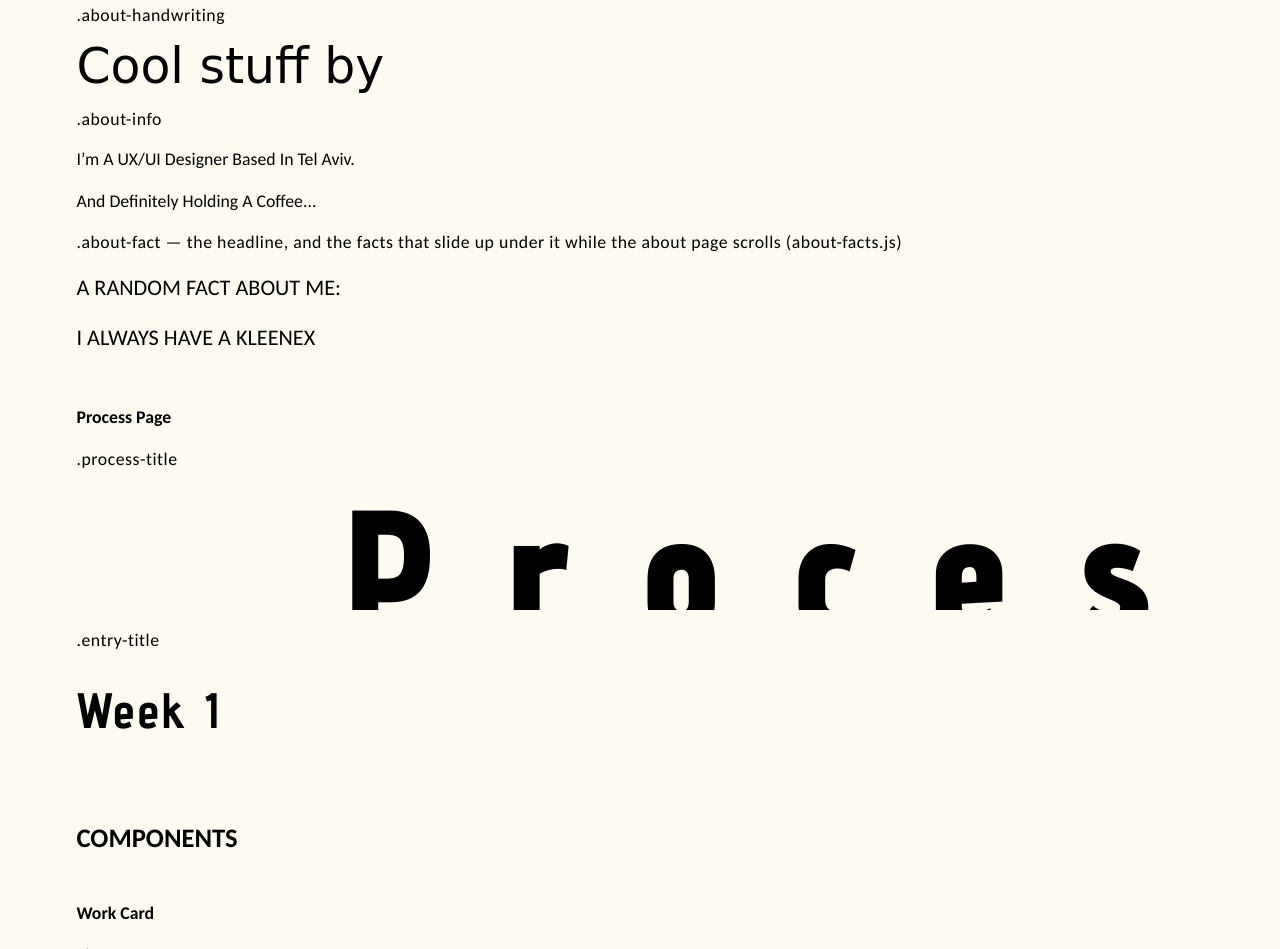
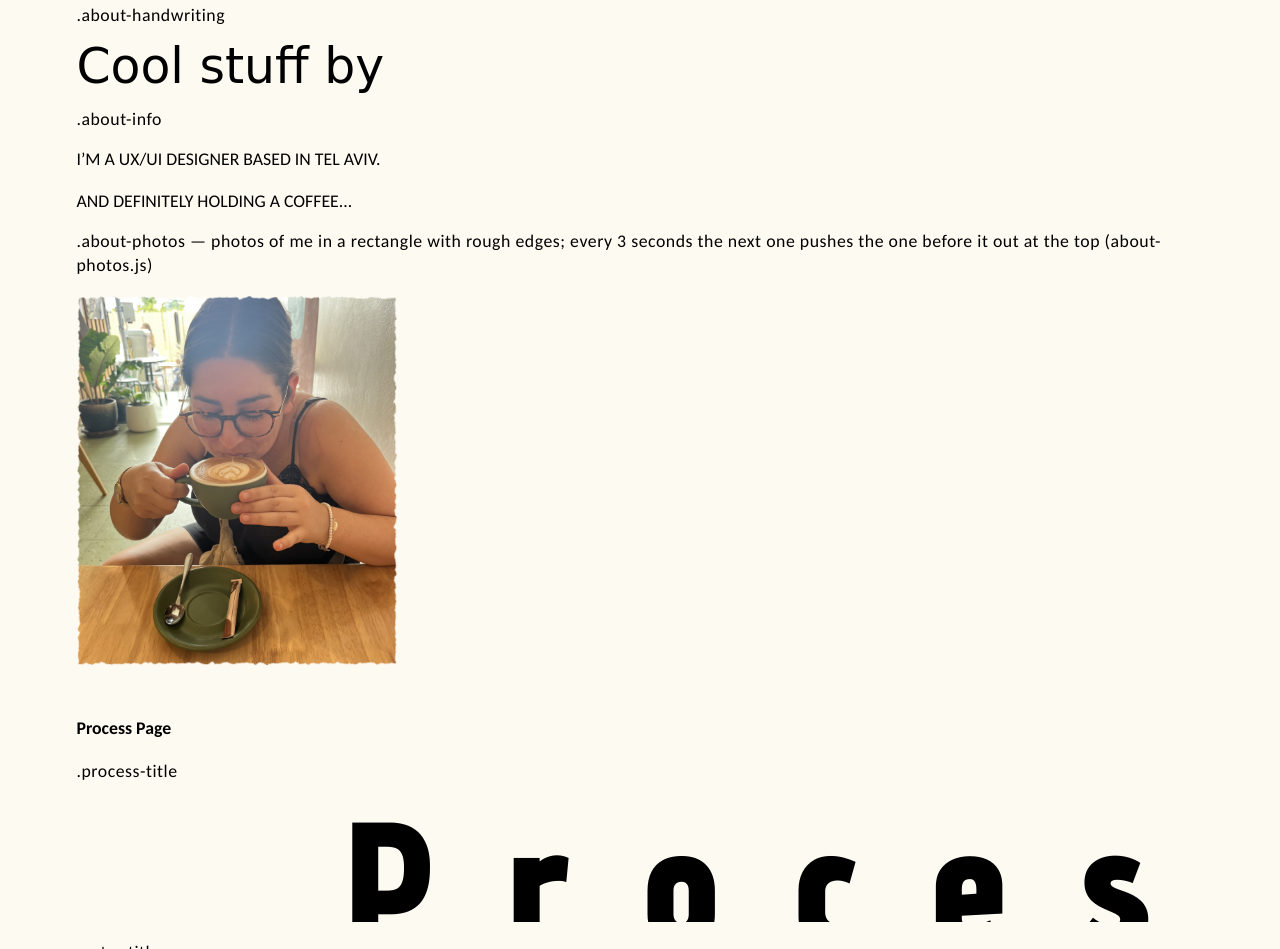
Before and after one commit to yaellenga/yael-portfolio, a plain HTML site: page styleguide.html in a window 1280 px wide. Shown: the part 8170-9119 px from the top of the page. Drawn offline with Linux system fonts and the light colour scheme; a web font is replaced by a local one.

Commit message:
About: the new design from Figma, with photos that switch by themselves every 3 seconds
Cream with orange texts; the contact links under "don't hesitate to reach out"; the photos push
each other out of a rough-edged rectangle with a small bounce. The mouse tail goes over the photos,
shows at half strength behind the text, and disappears over the links and "Cool stuff by".
"number copied" / "email copied" now sit in the middle of the number's or address's space.

Co-Authored-By: Claude Opus 5.5 <noreply@anthropic.com>

```diff
--- /dev/null
+++ b/about-photos.js
@@ -0,0 +1,50 @@
+// About page: photos of me in a rectangle, one at a time.
+// Each photo stays --about-photo-time (3 seconds, in styles.css); then the next one comes up from
+// below and pushes it out at the top, with a small bounce (--about-photo-switch-time).
+// After the last photo comes the first one again, as if they were on a wheel: the list gets
+// a copy of the first photo at its end, and once the copy is in place the list jumps back
+// to the real first photo, which looks exactly the same, so the jump can't be seen.
+
+(function () {
+  const box = document.querySelector('.about-photos');
+  if (!box) return;
+  const track = box.querySelector('.about-photos-track');
+  const photos = [...track.children];
+  if (photos.length < 2) return;
+
+  // The copy of the first photo, at the end
+  const copyOfFirst = photos[0].cloneNode(true);
+  copyOfFirst.setAttribute('aria-hidden', 'true');
+  track.appendChild(copyOfFirst);
+
+  const rootStyle = getComputedStyle(document.documentElement);
+  const stayTime = parseFloat(rootStyle.getPropertyValue('--about-photo-time')) * 1000;
+
+  let current = 0; // which photo is showing
+
+  // Move the list up so that photo number "index" is in the rectangle
+  function showPhoto(index) {
+    track.style.transform = `translateY(${-index * 100}%)`;
+  }
+
+  const switchTime = parseFloat(rootStyle.getPropertyValue('--about-photo-switch-time')) * 1000;
+  const lessMotion = window.matchMedia('(prefers-reduced-motion: reduce)').matches;
+
+  // Jump back to the real first photo, without moving (it looks exactly like the copy)
+  function backToFirst() {
+    track.style.transition = 'none';
+    current = 0;
+    showPhoto(current);
+    track.offsetHeight; // makes the browser apply it now
+    track.style.transition = '';
+  }
+
+  function nextPhoto() {
+    current += 1;
+    showPhoto(current);
+    // The copy of the first photo is coming in: once it is in place, jump back to the real one
+    if (current === photos.length) setTimeout(backToFirst, lessMotion ? 0 : switchTime + 50);
+  }
+
+  setInterval(nextPhoto, stayTime);
+})();
--- a/copy-on-click.js
+++ b/copy-on-click.js
@@ -1,6 +1,7 @@
 // Project pages, top right: clicking the phone number or the email address copies it
 // instead of calling or opening an email. The text changes for a moment ("number copied",
-// "email copied", from data-copied-text in the HTML, in the same font), then goes back.
+// "email copied", from data-copied-text in the HTML, in the same font, in the middle of the
+// space the address or number took), then goes back.
 // (How long it stays: --email-copied-time in styles.css.)
 
 const copiedTime = parseFloat(getComputedStyle(document.documentElement).getPropertyValue('--email-copied-time')) * 1000;
@@ -28,8 +29,13 @@ for (const link of document.querySelectorAll('[data-copied-text]')) {
       box.remove();
     }
 
+    // The message sits in the middle of the space of the address (or number): .is-copied in styles.css
     text.textContent = link.dataset.copiedText;
+    link.classList.add('is-copied');
     clearTimeout(timer);
-    timer = setTimeout(() => { text.textContent = original; }, copiedTime);
+    timer = setTimeout(() => {
+      text.textContent = original;
+      link.classList.remove('is-copied');
+    }, copiedTime);
   });
 }
--- a/styleguide.html
+++ b/styleguide.html
@@ -106,9 +106,13 @@
         <p class="about-handwriting">Cool stuff by</p>
         <p class="project-text">.about-info</p>
         <div class="about-info"><p>I’m a UX/UI designer based in Tel Aviv.</p><p>and definitely holding a coffee...</p></div>
-        <p class="project-text">.about-fact — the headline, and the facts that slide up under it while the about page scrolls (about-facts.js)</p>
-        <p class="about-fact">A random fact about me:</p>
-        <p class="about-fact">i always have a Kleenex</p>
+        <p class="project-text">.about-photos — photos of me in a rectangle with rough edges; every 3 seconds the next one pushes the one before it out at the top (about-photos.js)</p>
+        <div class="about-photos guide-about-photos">
+          <div class="about-photos-track">
+            <img class="about-photo" src="images/about-photo-1.jpg" alt="">
+            <img class="about-photo" src="images/about-photo-2.jpg" alt="">
+          </div>
+        </div>
       </div>
 
       <div class="guide-group">
@@ -372,5 +376,6 @@
   <script src="copy-on-click.js"></script>
   <script src="custom-cursor.js"></script>
   <script src="about-stamps.js"></script>
+  <script src="about-photos.js"></script>
 </body>
 </html>
--- a/styles.css
+++ b/styles.css
@@ -106,9 +106,9 @@
 
   /* About page sizes (in Figma pixels × --u) */
   --about-text-size: calc(20 * var(--u));  /* the text about me */
-  --about-fact-size: calc(25 * var(--u));  /* "A random fact about me:" and the facts */
-  --about-fact-step: 72;                   /* from one fact to the next in the list (a line and an empty line) */
-  --about-fact-scroll: 40vh;               /* how much scrolling moves to the next fact */
+  --about-photo-time: 3s;                  /* each photo of me stays this long... */
+  --about-photo-switch-time: 0.55s;        /* ...and then the next one pushes it out this fast */
+  --about-trail-fade-time: 0.2s;           /* the tail disappears (over the links and "Cool stuff by") this fast */
 
   /* Project pages (like "project page- trac"), also in Figma pixels × --u */
   --scroll-down-size: calc(20 * var(--u)); /* home: "scroll down" at the bottom of the first screen */
@@ -830,6 +830,8 @@ body:has(.has-project-cursor a:hover) .project-cursor { display: none; }
   transition: opacity var(--top-link-open-time) ease-out;
 }
 .top-link-reveal { opacity: 0; }
+/* "number copied" / "email copied" (copy-on-click.js): in the middle of the space of the number or address */
+.top-link-swap.is-copied .top-link-reveal { justify-self: center; }
 
 .top-link-swap:hover,
 .top-link-swap:focus-visible { width: calc(var(--open) * var(--t)); }
@@ -1426,18 +1428,17 @@ body:has(.has-project-cursor a:hover) .project-cursor { display: none; }
 }
 
 /* =========================================================
-   About page (about.html): one screen, drawn 1440 × 785.
-   The screen stays in place (fixed); scrolling only changes the random fact (about-facts.js).
+   About page (about.html): one screen, drawn 1440 × 785, that stays in place.
    ========================================================= */
 
-/* The blue page: fills the window and stays in place */
+/* The page: cream, with orange texts, fills the window and stays in place */
 .about-page {
+  --project-nav-color: var(--color-home-orange); /* phone, email, LinkedIn, Cv */
   position: fixed;
   inset: 0;
-  z-index: 1; /* above the scroll space under it (.about-scroll-space), so clicks reach the links */
   height: var(--screen-height);
-  background-color: var(--color-about-blue);
-  color: var(--color-black);
+  background-color: var(--color-project-cream);
+  color: var(--color-home-orange);
 }
 
 /* "Cool stuff by" and "Yael Lenga" at the top */
@@ -1456,57 +1457,52 @@ body:has(.has-project-cursor a:hover) .project-cursor { display: none; }
   text-underline-position: from-font;
 }
 
-/* The text about me: Title Case, an empty line between the paragraphs */
+/* The text about me: capitals, an empty line between the paragraphs */
 .about-info {
   font-family: var(--font-label);
   font-weight: 400;
   font-size: var(--about-text-size);
-  line-height: 1.2;                  /* 24 at 20, as Figma rounds it */
-  text-transform: capitalize;
-}
-.about-info p + p { margin-top: 1.2em; }  /* one empty line */
-
-/* "A random fact about me:" and the facts: capitals */
-.about-fact {
-  font-family: var(--font-label);
-  font-weight: 400;
-  font-size: var(--about-fact-size);
-  line-height: 1.44;
+  line-height: 1.18;
   text-transform: uppercase;
-  white-space: nowrap;
-  list-style: none;
-}
-
-/* The window the facts show through: one fact (and the empty line under it) at a time.
-   A fact that slides up out of it disappears under the headline. */
-.about-facts {
-  height: calc(var(--about-fact-step) * var(--u));
+}
+.about-info p + p { margin-top: 1.18em; }  /* one empty line */
+
+/* The photos' rectangle, with rough edges: the photos show through a mask of its shape
+   (the rectangle from Figma, with its rough edge around it: 3 more on each side) */
+.about-photos {
   overflow: hidden;
-}
-
-/* The list of facts, one under the other. --progress (about-facts.js) moves it up:
-   0 shows the first fact, 1 the second, and in between both are partly showing. */
-.about-facts-list {
-  padding: 0;
-  display: flex;
-  flex-direction: column;
-  gap: calc((var(--about-fact-step) * var(--u)) - 1.44 * var(--about-fact-size)); /* the empty line */
-  transform: translateY(calc(var(--progress, 0) * var(--about-fact-step) * -1 * var(--u)));
-}
-
-/* The scroll length under the fixed page: one stop for each fact (about-facts.js adds them).
-   The page snaps to the stops, so it always rests on a whole fact. */
-html:has(.about-scroll-space) { scroll-snap-type: y mandatory; }
-.about-scroll-space {
-  position: relative;
-  height: calc(var(--screen-height) + (var(--fact-count, 1) - 1) * var(--about-fact-scroll));
-}
-.about-scroll-stop {
-  position: absolute;
-  top: calc(var(--index) * var(--about-fact-scroll));
-  height: 1px;
-  width: 1px;
-  scroll-snap-align: start;
+  -webkit-mask: url("images/about-photo-mask.png") center / 100% 100% no-repeat;
+          mask: url("images/about-photo-mask.png") center / 100% 100% no-repeat;
+}
+
+/* The photos, one under the other, each as big as the rectangle.
+   about-photos.js moves them up one photo at a time; the move goes just a little past
+   and comes back: a small bounce (like the text on the trac. page). */
+.about-photos-track {
+  height: 100%;
+  transition: transform var(--about-photo-switch-time) cubic-bezier(0.3, 1.15, 0.6, 1);
+}
+@media (prefers-reduced-motion: reduce) {
+  .about-photos-track { transition: none; } /* for people who asked for less motion: switch at once */
+}
+.about-photo {
+  display: block;
+  width: 100%;
+  height: 100%;
+  object-fit: cover;
+}
+
+/* The mouse's tail on this page (mouse-trail.js): it disappears while the mouse is over
+   the contact links or "Cool stuff by" */
+.about-page .mouse-trail { transition: opacity var(--about-trail-fade-time) ease; }
+.about-page:has(.about-links a:hover) .mouse-trail,
+.about-page:has(.about-cool-stuff a:hover) .mouse-trail { opacity: 0; }
+
+/* Only the part of the tail that is behind the text shows at half strength, so the text can be read:
+   the text's box has a half see-through cream background, laid over the tail (the tail is under the text).
+   Where there is no tail it can't be seen (cream on cream); the rest of the tail stays at full strength. */
+.about-page .about-info {
+  background-color: color-mix(in srgb, var(--color-project-cream) 50%, transparent);
 }
 
 /* A stamp left by a click: a copy of the mouse photo, centered on the click
@@ -1526,10 +1522,17 @@ html:has(.about-scroll-space) { scroll-snap-type: y mandatory; }
 
 .about-cool-stuff { --x: 398;  --y: 25; }
 .about-my-name    { --x: 740;  --y: 25; }
-.about-top-links  { --y: 48; }                          /* a bit higher than on the project pages */
-.about-info       { --x: 54;   --y: 322; --width: 667; }
-.about-fact-title { --x: 1080; --from-bottom: 164; }    /* its top: 621 of 785 */
-.about-facts      { --x: 1080; --from-bottom: 111; --width: 360; } /* its top: 674 of 785 */
+.about-info       { --x: 745;  --y: 178; --width: 453; }
+.about-reach-out  { --y: 533; }                         /* "don't hesitate to reach out:" */
+.about-photos     { --x: 328;  --y: 175; --width: 362; --height: 417; } /* the rectangle: 331, 178, 356 × 411 */
+
+/* phone, email, LinkedIn, Cv under "don't hesitate to reach out:": phone at the text's left edge,
+   Cv ending at 1208, with equal space between them */
+.about-links {
+  --x: 745; --y: 566; --width: 463;
+  justify-content: space-between;
+}
+.about-links .top-link { margin-left: 0; }
 
 /* =========================================================
    Process page
@@ -1735,6 +1738,12 @@ html:has(.about-scroll-space) { scroll-snap-type: y mandatory; }
 .guide-video-enlarge {
   width: calc(var(--video-enlarge-size) * var(--u));
   height: calc(var(--video-enlarge-size) * var(--u));
+}
+
+/* The about page's photos rectangle, at its size on the page */
+.guide-about-photos {
+  width: calc(362 * var(--u));
+  height: calc(417 * var(--u));
 }
 
 /* Samples of the left-column texts: uppercase, as inside the column */
```
Also changed, not shown: about.html (+30 -28 lines), images/about-photo-1.jpg (added), images/about-photo-2.jpg (added), images/about-photo-3.jpg (added), images/about-photo-4.jpg (added), images/about-photo-5.jpg (added), images/about-photo-6.jpg (added), images/about-photo-mask.png (added).
